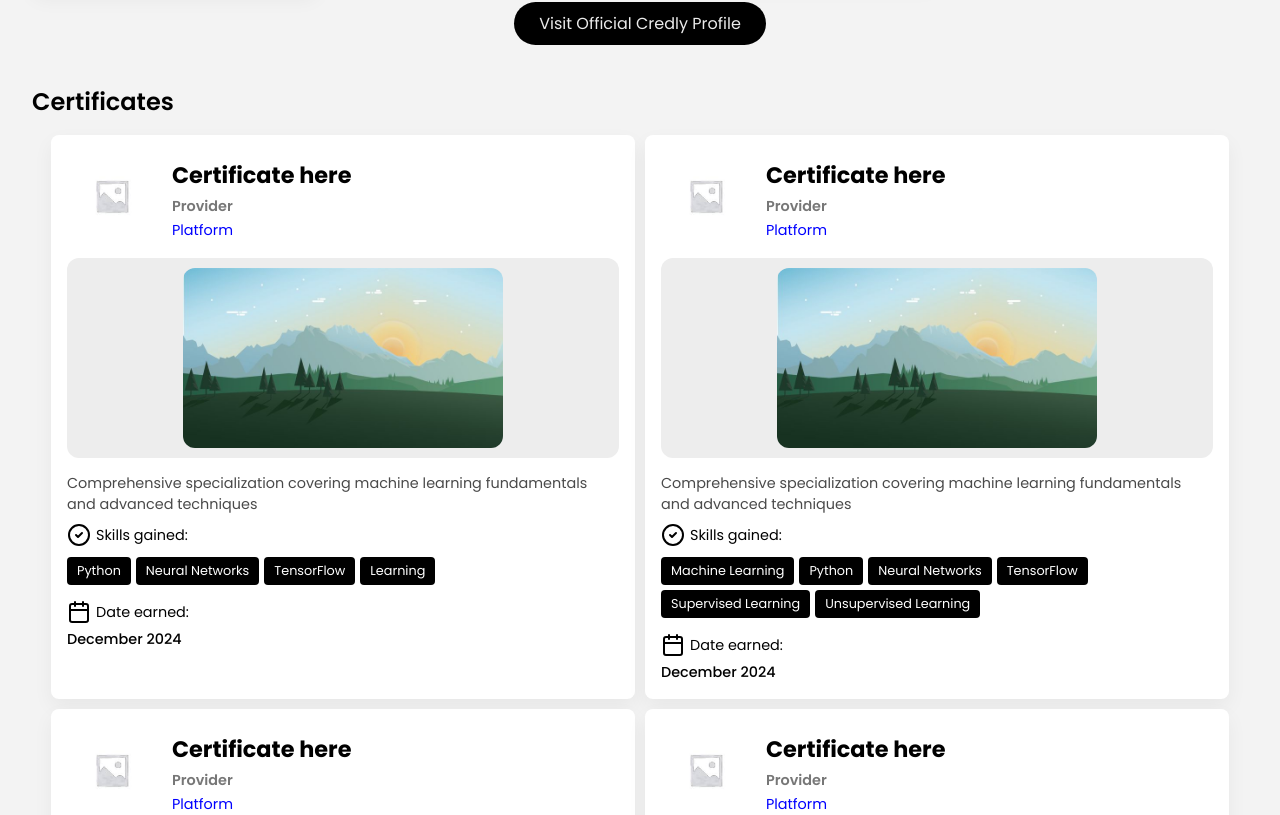
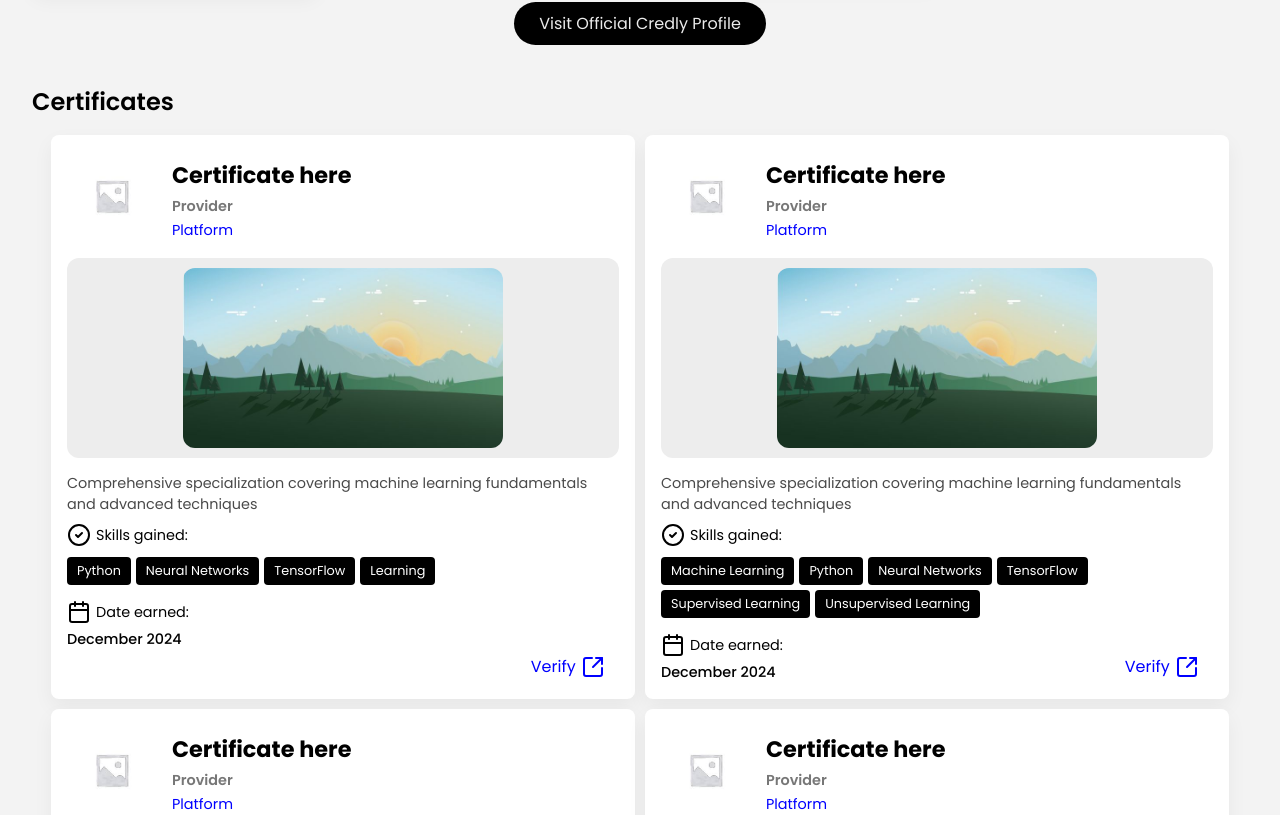
Before and after one commit to IkedaLab-Daniel/markdanielcallejas, a React (Vite) app: page /credentials in a window 1280 px wide. Shown: the part 885-1700 px from the top of the page. Built offline with nearby package versions, Linux system fonts and the light colour scheme.

Commit message:
Add verify button

```diff
--- a/src/pages/CredentialsPage.css
+++ b/src/pages/CredentialsPage.css
@@ -110,6 +110,7 @@
   background-color: white;
   box-shadow: 0 8px 20px rgba(0, 0, 0, 0.05);
   border-radius: 8px;
+  position: relative;
 }
 
 .certificate .card .top{
@@ -215,6 +216,22 @@
   font-weight: 500;
 }
 
+.certificate .card .info-container .verify{
+  color: blue;
+  text-decoration: none;
+  display: flex;
+  align-items: center;
+  gap: 5px;
+  position: absolute;
+  bottom: 20px;
+  right: 30px;
+  transition: .4s;
+}
+
+.certificate .card .info-container .verify:hover{
+  transform: translateY(-4px) scale(102%);
+}
+
 .link-wrapper{
   transition: .4s;
   margin-top: 20px;
--- a/src/pages/CredentialsPage.jsx
+++ b/src/pages/CredentialsPage.jsx
@@ -1,5 +1,5 @@
 // > lucide icons
-import { CircleCheck, Calendar } from 'lucide-react'
+import { CircleCheck, Calendar, SquareArrowOutUpRight } from 'lucide-react'
 
 // > imgs - badges
 import badgefullstack from '../assets/badgefullstack.png'
@@ -308,6 +308,10 @@ const CredentialsPage = () => {
             </div>
             <p className="date">{item.dateEarned}</p>
 
+            <a href={item.verificationUrl} className="verify" target='_blank'>
+              Verify
+              <SquareArrowOutUpRight />
+            </a>
           </div>
         </div>
       ))}
```
